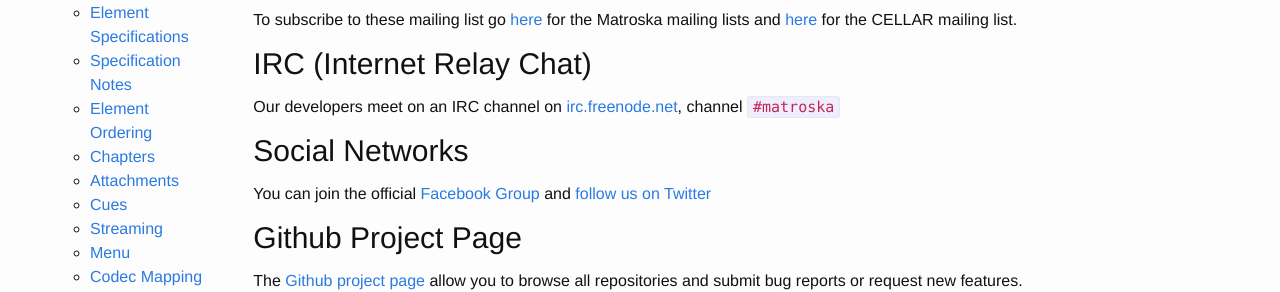
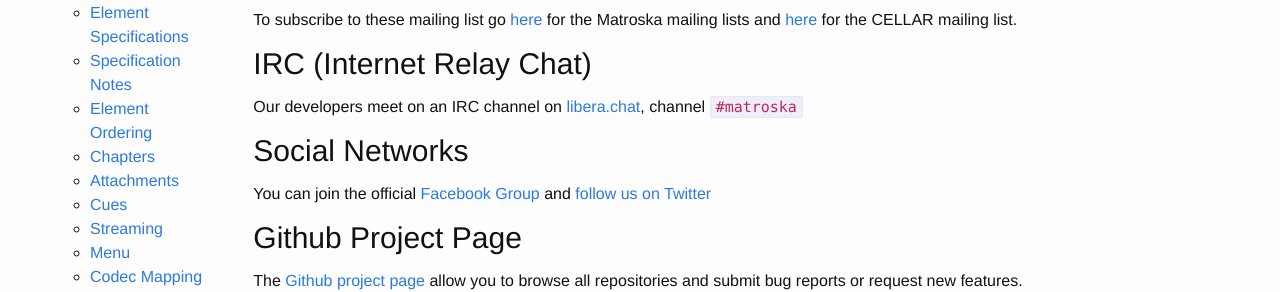
Before and after one commit to Matroska-Org/infrastructure, a Jekyll site: the page built from website/contact.md, in a window 1280 px wide. Shown: the part 499-791 px from the top of the page. Built offline with Jekyll 4.4.1, drawn with Linux system fonts in a browser that asks for light colours.

Commit message:
contact: update IRC info
Due to the ongoing hostile takeover of Freenode, we've decided to move
to libera.chat.

Fixes #9.

```diff
--- a/website/contact.md
+++ b/website/contact.md
@@ -32,8 +32,7 @@ mailing list.
 ## IRC (Internet Relay Chat)
 
 Our developers meet on an IRC channel on
-[irc.freenode.net](irc://irc.freenode.net:6667/matroska), channel
-`#matroska`
+[libera.chat](https://libera.chat), channel `#matroska`
 
 ## Social Networks
 
```
